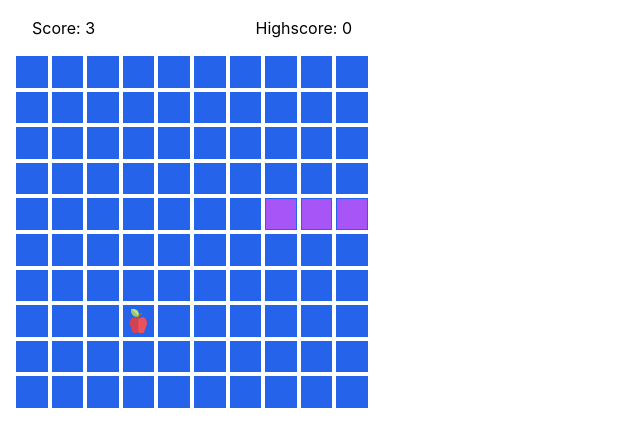
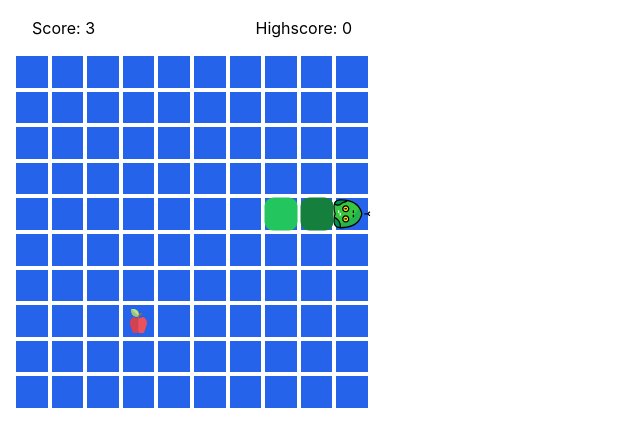
Before and after one commit to deckele/react-snake, a React (Create React App) app: page / in a window 1280 px wide. Shown: the top 446 px of the page, without its empty margins (0-640 px from the left). Built offline with nearby package versions, Linux system fonts and the light colour scheme.

Commit message:
added snake head and basic body

```diff
--- a/src/components/game-shell/game-shell.tsx
+++ b/src/components/game-shell/game-shell.tsx
@@ -31,7 +31,8 @@ export function GameShell({ nextGame }: GameShellProps) {
     Number(localStorage.getItem(HIGHSCORE) ?? 0)
   );
   const gameLoop = useRef<NodeJS.Timer | null>();
-  const direction = useRef(Direction.right);
+  const directionInQueue = useRef(Direction.right);
+  const snakeDirection = useRef(Direction.right);
   const moveQueue = useRef([] as Direction[]);
   const snake = useRef<SnakeLinkedList | null>(null);
   const apple = useRef<Coordinate | null>(null);
@@ -74,9 +75,9 @@ export function GameShell({ nextGame }: GameShellProps) {
 
   useEffect(() => {
     function handleMoveInput(nextDirection: Direction) {
-      if (canGoToNextDirection(direction.current, nextDirection)) {
+      if (canGoToNextDirection(directionInQueue.current, nextDirection)) {
         moveQueue.current.push(nextDirection);
-        direction.current = nextDirection;
+        directionInQueue.current = nextDirection;
       }
     }
     function handleTouchMove(e: TouchEvent) {
@@ -114,7 +115,9 @@ export function GameShell({ nextGame }: GameShellProps) {
       gameLoop.current = setInterval(() => {
         if (!availableCoordinatesForApple.current)
           setAvailableCoordinatesForApple();
-        const nextDirection = moveQueue.current.shift() ?? direction.current;
+        const nextDirection =
+          moveQueue.current.shift() ?? directionInQueue.current;
+        snakeDirection.current = nextDirection;
         let [x, y] = nextSnakeNode.current.coordiate;
         switch (nextDirection) {
           case Direction.up:
@@ -175,7 +178,11 @@ export function GameShell({ nextGame }: GameShellProps) {
         <h4>Highscore: {highscore}</h4>
       </div>
       <Board size={config.boardSize} />
-      <Snake initialNodes={SNAKE_INITIAL_NODES} ref={snake} />
+      <Snake
+        initialNodes={SNAKE_INITIAL_NODES}
+        direction={snakeDirection.current}
+        ref={snake}
+      />
       <Apple
         availableCoordinates={availableCoordinatesForApple.current}
         ref={apple}
--- a/src/components/snake-link/snake-link.tsx
+++ b/src/components/snake-link/snake-link.tsx
@@ -1,19 +1,37 @@
 import { createPortal } from "react-dom";
 import { SnakeNode } from "../../snake-linked-list";
-import { getBoardTile, getSnakeTile } from "../../utils";
+import { Direction, getBoardTile, getSnakeTile } from "../../utils";
+import { ReactComponent as SnakeHead } from "../../assets/snake-head.svg";
 
 interface SnakeLinkProps {
   node: SnakeNode;
+  direction: Direction;
+  isHead: boolean;
+  isEven: boolean;
 }
-export function SnakeLink({ node }: SnakeLinkProps) {
+const directionToRotation: Record<Direction, string> = {
+  [Direction.down]: "rotate-0",
+  [Direction.left]: "rotate-90",
+  [Direction.up]: "rotate-180",
+  [Direction.right]: "-rotate-90",
+};
+export function SnakeLink({ node, direction, isHead, isEven }: SnakeLinkProps) {
   const container = document.getElementById(getBoardTile(node.coordiate));
-  return container
-    ? createPortal(
-        <div
-          id={getSnakeTile(node.coordiate)}
-          className="bg-purple-500 absolute inset-px"
-        />,
-        container
-      )
-    : null;
+  const SnakeNode = isHead ? (
+    <div
+      id={getSnakeTile(node.coordiate)}
+      className="absolute inset-px flex justify-center items-center"
+    >
+      <SnakeHead className={`${directionToRotation[direction]} scale-125`} />
+    </div>
+  ) : (
+    <div
+      id={getSnakeTile(node.coordiate)}
+      className={`${
+        isEven ? "bg-green-500" : "bg-green-700"
+      } absolute inset-px rounded-lg scale-110`}
+    />
+  );
+
+  return container ? createPortal(SnakeNode, container) : null;
 }
--- a/src/components/snake/snake.tsx
+++ b/src/components/snake/snake.tsx
@@ -1,14 +1,16 @@
 import { useImperativeHandle } from "react";
 import { useLayoutEffect, useState, forwardRef } from "react";
 import { SnakeLinkedList, SnakeNode } from "../../snake-linked-list";
+import { Direction } from "../../utils";
 import { SnakeLink } from "../snake-link/snake-link";
 
 interface SnakeProps {
   initialNodes: SnakeNode[];
+  direction: Direction;
 }
 
 export const Snake = forwardRef<SnakeLinkedList | null, SnakeProps>(
-  ({ initialNodes }: SnakeProps, ref) => {
+  ({ initialNodes, direction }: SnakeProps, ref) => {
     const [snake, setSnake] = useState<SnakeLinkedList | null>(null);
     useLayoutEffect(() => {
       setSnake(SnakeLinkedList.from(initialNodes));
@@ -21,8 +23,14 @@ export const Snake = forwardRef<SnakeLinkedList | null, SnakeProps>(
     return (
       <>
         {snake
-          ? [...snake].map((node) => (
-              <SnakeLink key={node.toString()} node={node} />
+          ? [...snake].map((node, i) => (
+              <SnakeLink
+                key={node.toString()}
+                node={node}
+                direction={direction}
+                isHead={node === snake.head}
+                isEven={i % 2 === 0}
+              />
             ))
           : null}
       </>
```
